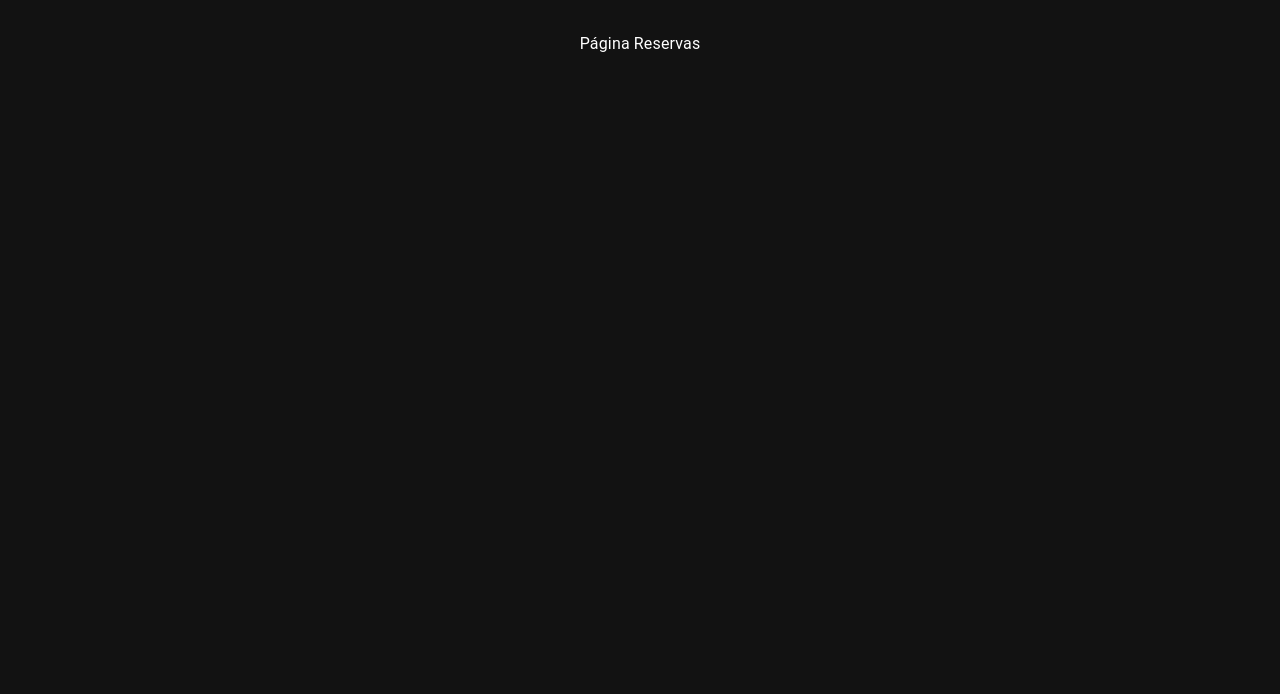
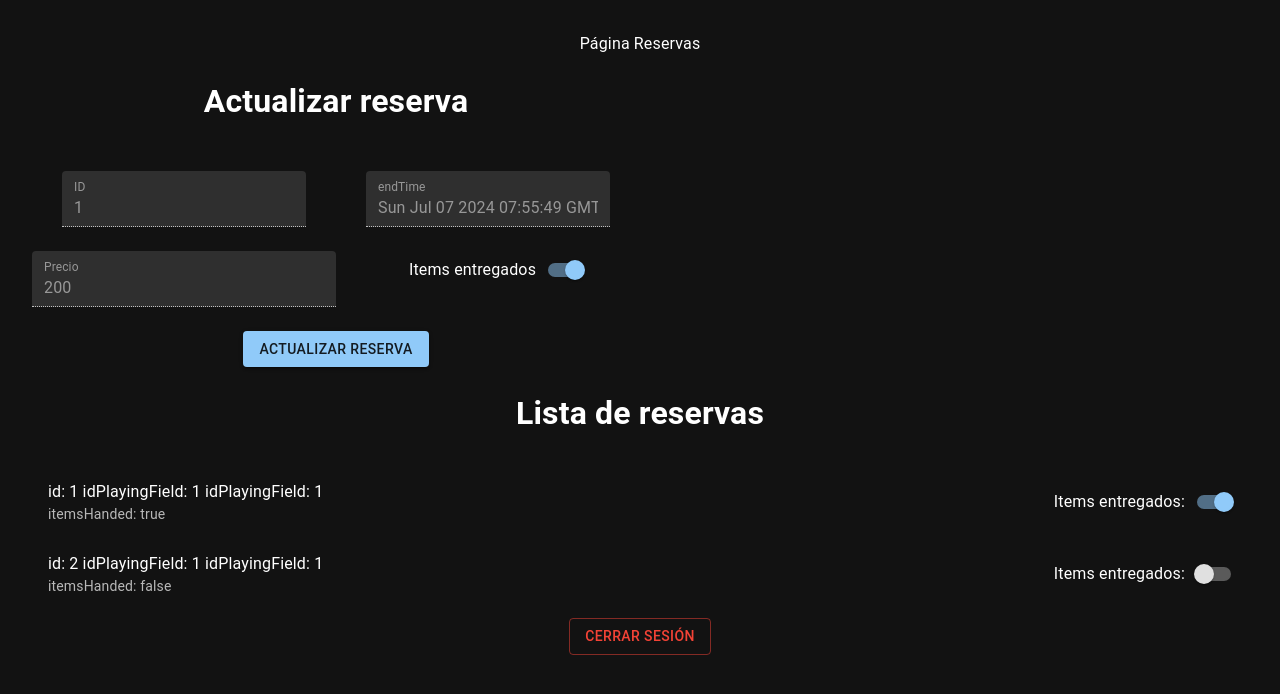
Before and after one commit to jokinz/docker-react-paddle-app, a React (Vite) app: page /reserves in a window 1280 px wide. Shown: the top 694 px of the page. Built offline with nearby package versions, Linux system fonts and the light colour scheme.

Commit message:
Update PageReserves.tsx

```diff
--- a/src/routes/PageReserves.tsx
+++ b/src/routes/PageReserves.tsx
@@ -1,5 +1,44 @@
+import { useEffect, useState } from 'react'
+
+import { Reserve } from '../types/reserve'
+
+import { getAllReserves } from '../api/reserves/reserve'
+import { reserveExample } from '../api/dummy'
+
+import ButtonLogout from '../components/ButtonLogout'
+import ForceLogin from '../components/ForceLogin'
+import LoadingWrapper from '../components/LoadingWrapper'
+import UpdateReserve from '../components/Reserves/UpdateReserve'
+import ReservesList from '../components/Reserves/ReservesList'
+
 const PageReserves = () => {
-  return <div>Página Reservas</div>
+  const [reserveList, setReserveList] = useState<Reserve[]>([])
+  const [loading, setLoading] = useState(true)
+  useEffect(() => {
+    const getData = async () => {
+      const result = await getAllReserves()
+      if (result) {
+        setReserveList(result)
+        setLoading(false)
+      } else {
+        setReserveList([])
+        setLoading(false)
+      }
+    }
+    getData()
+  }, [])
+  return (
+    <ForceLogin>
+      <div>
+        Página Reservas
+        <UpdateReserve reserve={reserveExample} />
+        <LoadingWrapper loading={loading}>
+          <ReservesList reserves={reserveList} />
+        </LoadingWrapper>
+      </div>
+      <ButtonLogout />
+    </ForceLogin>
+  )
 }
 
 export default PageReserves
```
